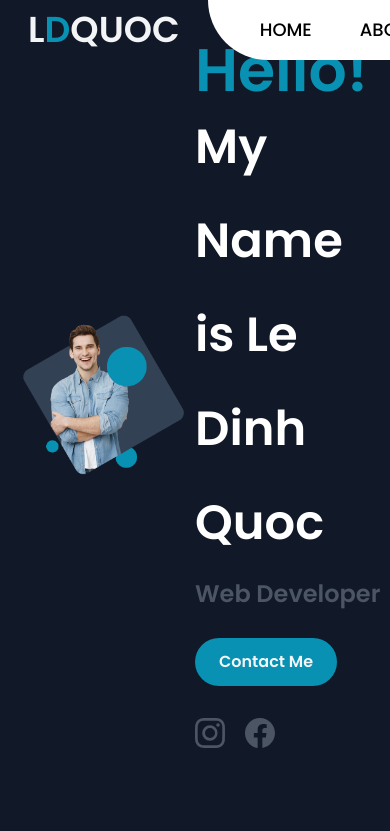
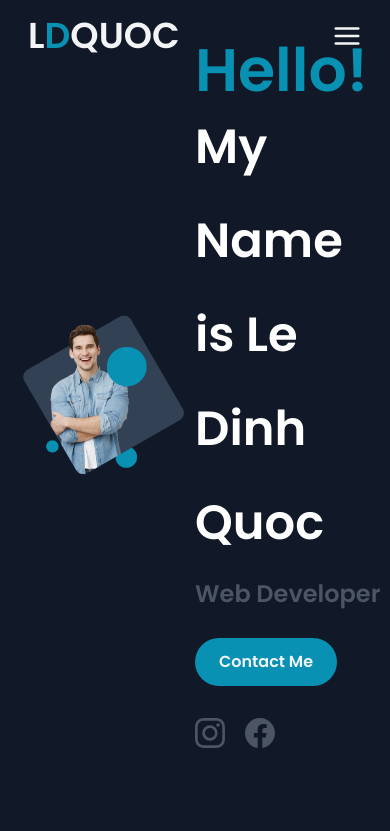
Before and after one commit to dinhquoc0103/ldquoc-portfolio, a React (Vite) app: page / in a window 390 px wide. Shown: the top 831 px of the page. Built offline with nearby package versions, Linux system fonts and the light colour scheme.

Commit message:
responsive header

```diff
--- a/src/components/Header/Header.jsx
+++ b/src/components/Header/Header.jsx
@@ -1,4 +1,6 @@
-import { useEffect, useState } from "react"
+import { useCallback, useEffect, useState } from "react"
+import { FiMenu } from "react-icons/fi"
+
 import Navbar from "../Navbar"
 
 function Header() {
@@ -16,9 +18,17 @@ function Header() {
         return () => window.addEventListener("scroll", handleStickyHeader)
     }, [stickyHeader])
 
+    const handleOpenMenu = useCallback(() => {
+        const mobileNav = document.querySelector(".mobile-nav")
+        mobileNav.style.left = "0"
+        const menuIcon = document.querySelector(".menu-icon")
+        menuIcon.style.display = "none"
+    })
+
+
     return (
         <header
-            className={`flex justify-between items-center fixed w-full z-[99] ${stickyHeader ? "bg-white/60 text-gray-900 transition duration-500 ease-in" : ''}`}
+            className={`flex justify-between lg:py-0 py-4 transition-[padding] duration-700 ease-in-out items-center fixed w-full z-[99] ${stickyHeader ? "bg-white/60 text-gray-900 transition duration-500 ease-in" : ''}`}
         >
             <div className="mx-7">
                 <h4 className="uppercase text-4xl font-semibold">
@@ -29,6 +39,13 @@ function Header() {
             </div>
 
             <Navbar stickyHeader={stickyHeader} />
+
+            <div
+                onClick={handleOpenMenu}
+                className={`menu-icon text-3xl mx-7 lg:hidden block cursor-pointer`}
+            >
+                <FiMenu />
+            </div>
         </header>
     )
 }
--- a/src/components/NavItem/NavItem.jsx
+++ b/src/components/NavItem/NavItem.jsx
@@ -4,11 +4,21 @@ NavItem.propTypes = {
     item: PropTypes.object.isRequired,
 }
 
-function NavItem({ item }) {
+function NavItem({ item, }) {
     const { title, hash } = item
 
+    const handleCloseMenu = () => {
+        const mobileNav = document.querySelector(".mobile-nav")
+        mobileNav.style.left = "-100%"
+        const menuIcon = document.querySelector(".menu-icon")
+        menuIcon.style.display = "block"
+    }
+
     return (
-        <li className="nav-item">
+        <li
+            onClick={handleCloseMenu}
+            className="nav-item"
+        >
             <a href={hash} >{title}</a>
         </li>
     );
--- a/src/components/Navbar/Navbar.jsx
+++ b/src/components/Navbar/Navbar.jsx
@@ -1,19 +1,45 @@
 import PropTypes from "prop-types"
+import { CgClose } from "react-icons/cg"
 
 import { navItems } from "../../constants/global"
 
 import NavItem from "../NavItem"
 
 Navbar.propTypes = {
-    stickyHeader: PropTypes.bool.isRequired
+    stickyHeader: PropTypes.bool.isRequired,
 }
 
 function Navbar({ stickyHeader }) {
+
+    const handleCloseMenu = () => {
+        const mobileNav = document.querySelector(".mobile-nav")
+        mobileNav.style.left = "-100%"
+        const menuIcon = document.querySelector(".menu-icon")
+        menuIcon.style.display = "block"
+    }
+
     return (
-        <nav className={`py-2 px-7 ${stickyHeader ? "" : "bg-white transition-all duration-700 ease-in-out"} text-black rounded-bl-full`}>
-            <ul className="flex py-2 ">
-                {navItems.map((item, index) => <NavItem key={index} item={item} />)}
-            </ul>
+        <nav>
+            {/* pc nav  */}
+            <div className={`pc-nav lg:block hidden py-2 px-7 ${stickyHeader ? "" : "bg-white transition-all duration-700 ease-in-out"} text-black rounded-bl-full`}>
+                <ul className="flex py-2 ">
+                    {navItems.map((item, index) => <NavItem key={index} item={item} />)}
+                </ul>
+            </div>
+
+            {/* mobile nav */}
+            <div className={`mobile-nav fixed left-[-100%] top-0 transition-[left] duration-700 ease-out  bg-white/90 w-full h-screen flex justify-center items-center`}>
+                <ul className="text-lg font-medium flex flex-col justify-center gap-7 text-gray-900">
+                    {navItems.map((item, index) => <NavItem key={index} item={item} />)}
+                </ul>
+
+                <div
+                    onClick={handleCloseMenu}
+                    className="text-3xl mx-7 lg:hidden block cursor-pointer text-gray-900 absolute top-6 right-0"
+                >
+                    <CgClose />
+                </div>
+            </div>
         </nav>
     );
 }
```
